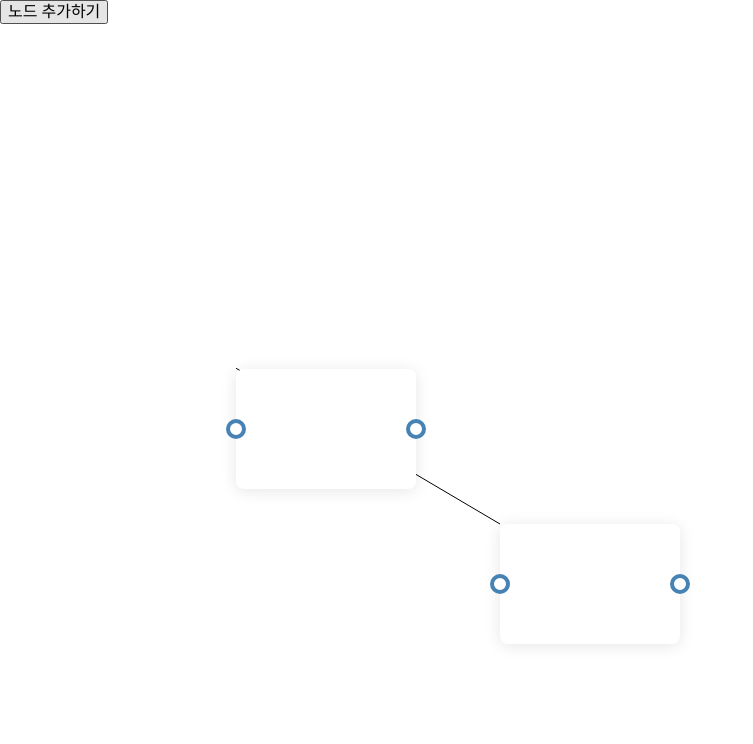
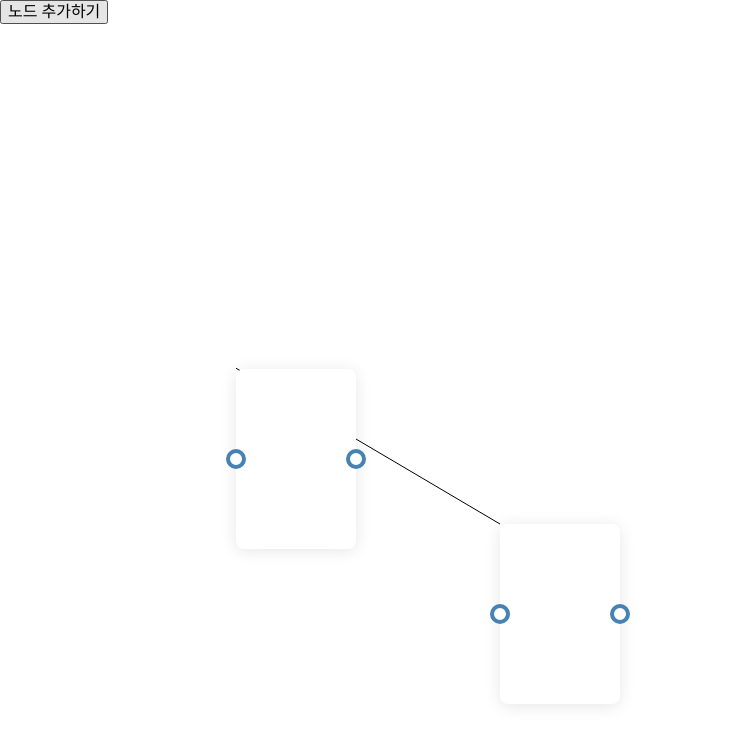
Before and after one commit to MaetDol/e-tool-box, a React (Vite) app: page / in a window 1280 px wide. Shown: the top 744 px of the page, without its empty margins (0-753 px from the left). Built offline with nearby package versions, Linux system fonts and the light colour scheme.

Commit message:
refactor, 사용하지 않는 임포트 정리, 스타일 수정

```diff
--- a/src/App.tsx
+++ b/src/App.tsx
@@ -6,7 +6,7 @@ import {
 } from "./components/ConnectableNode";
 import styled from "styled-components";
 import { Node } from "./types";
-import { useDragNode, useOnDrag, useTryConnect } from "./hooks";
+import { useDragNode, useTryConnect } from "./hooks";
 
 function App() {
   const [nodes, setNodes] = useState<Node[]>([
--- a/src/components/ConnectableNode.tsx
+++ b/src/components/ConnectableNode.tsx
@@ -85,12 +85,12 @@ export const ConnectableNode = forwardRef<ForwardedNodeRef, Props>(
 const Container = styled.div`
   background-color: white;
   position: absolute;
-  width: 180px;
-  height: 120px;
   border-radius: 8px;
   box-shadow: 0 2px 16px rgba(0, 0, 0, 0.1);
   z-index: 1;
   -webkit-user-drag: none;
+  min-width: 120px;
+  min-height: 180px;
 `;
 
 const Connector = styled.span`
--- a/src/hooks/useDragNode.ts
+++ b/src/hooks/useDragNode.ts
@@ -24,7 +24,7 @@ export const useDragNode = ({ nodes, setNodes }: Parameters) => {
     targetBasePoint.current = newNode;
   });
 
-  const handleMouseDown = (e: React.MouseEvent, node: Node) => {
+  const handleMouseDown = (_e: React.MouseEvent, node: Node) => {
     startCardDrag();
     targetBasePoint.current = node;
   };
```
